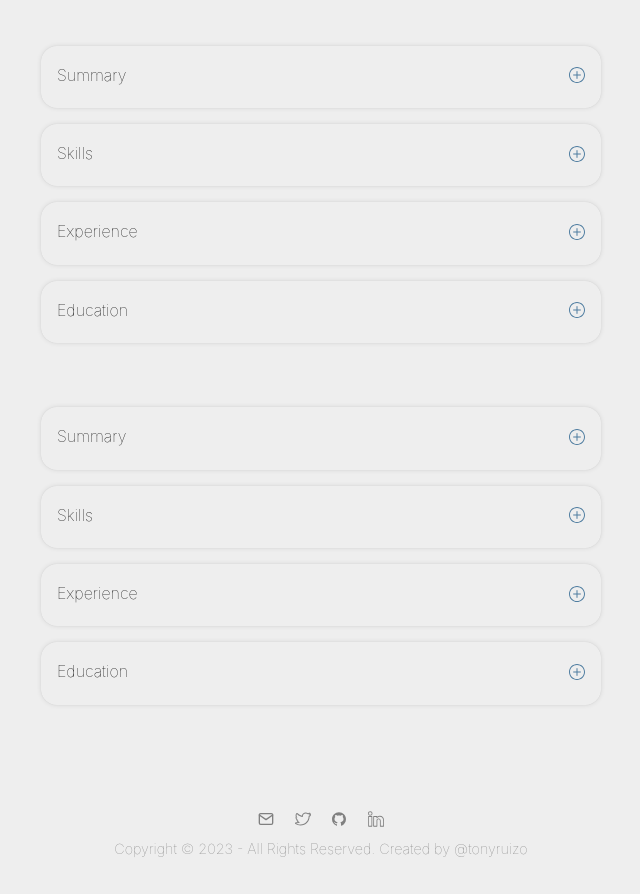
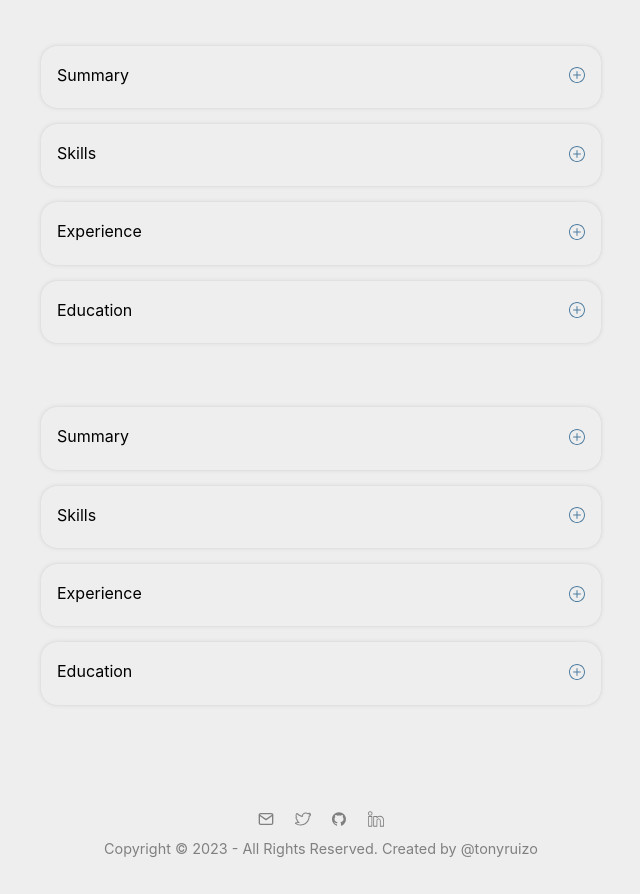
Before and after one commit to tonyruizo/portfolio, a React (Vite) app: page /aboutme in a window 1280 px wide. Shown: the part 420-1314 px from the top of the page, without its empty margins (319-959 px from the left). Built offline with nearby package versions, Linux system fonts and the light colour scheme.

Commit message:
Change font weight

```diff
--- a/src/components/footer/footer.css
+++ b/src/components/footer/footer.css
@@ -36,5 +36,4 @@
 .copyright p {
   color: var(--light);
   padding-bottom: 2rem;
-  font-weight: lighter;
 }
--- a/src/pages/aboutMe/aboutMe.css
+++ b/src/pages/aboutMe/aboutMe.css
@@ -14,7 +14,6 @@
   background: #eee2;
   margin-bottom: 1rem;
   color: var(--light-primary);
-  font-weight: lighter;
   width: 35rem;
   text-align: left;
 
```
